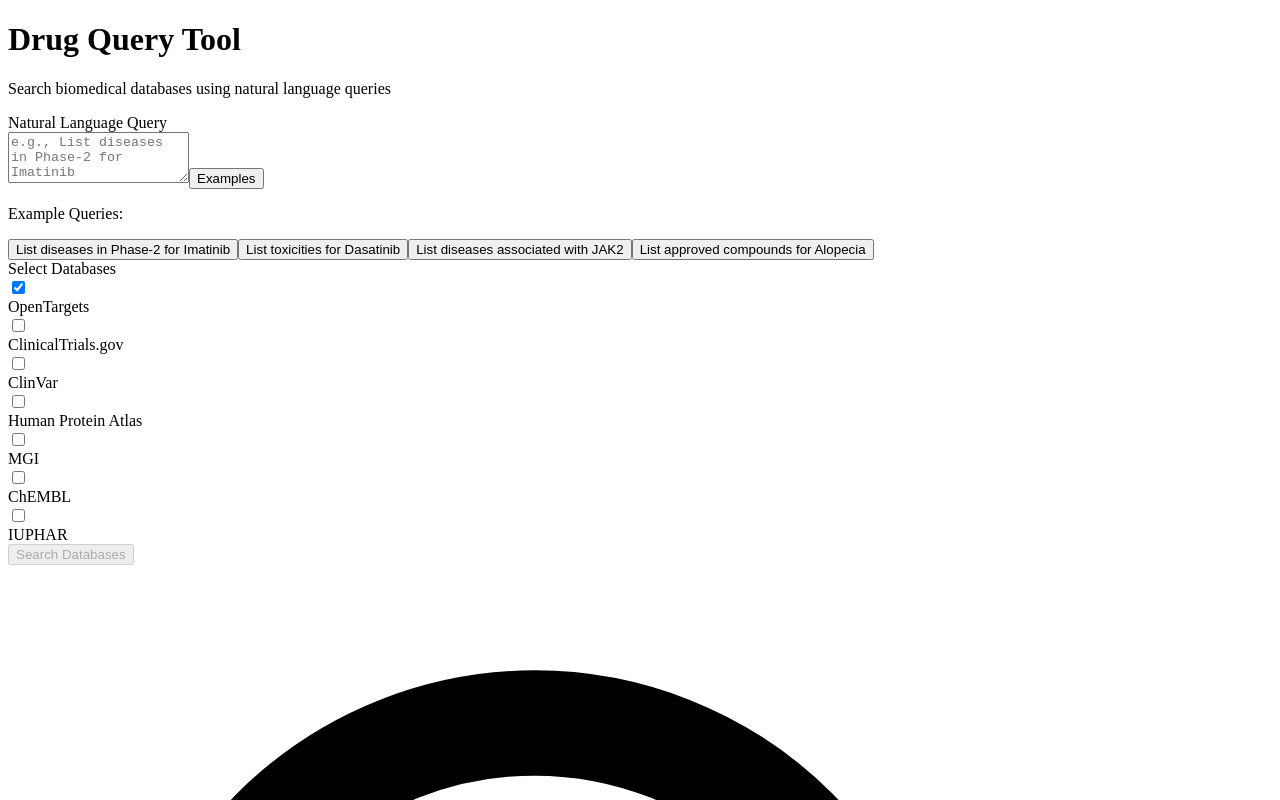
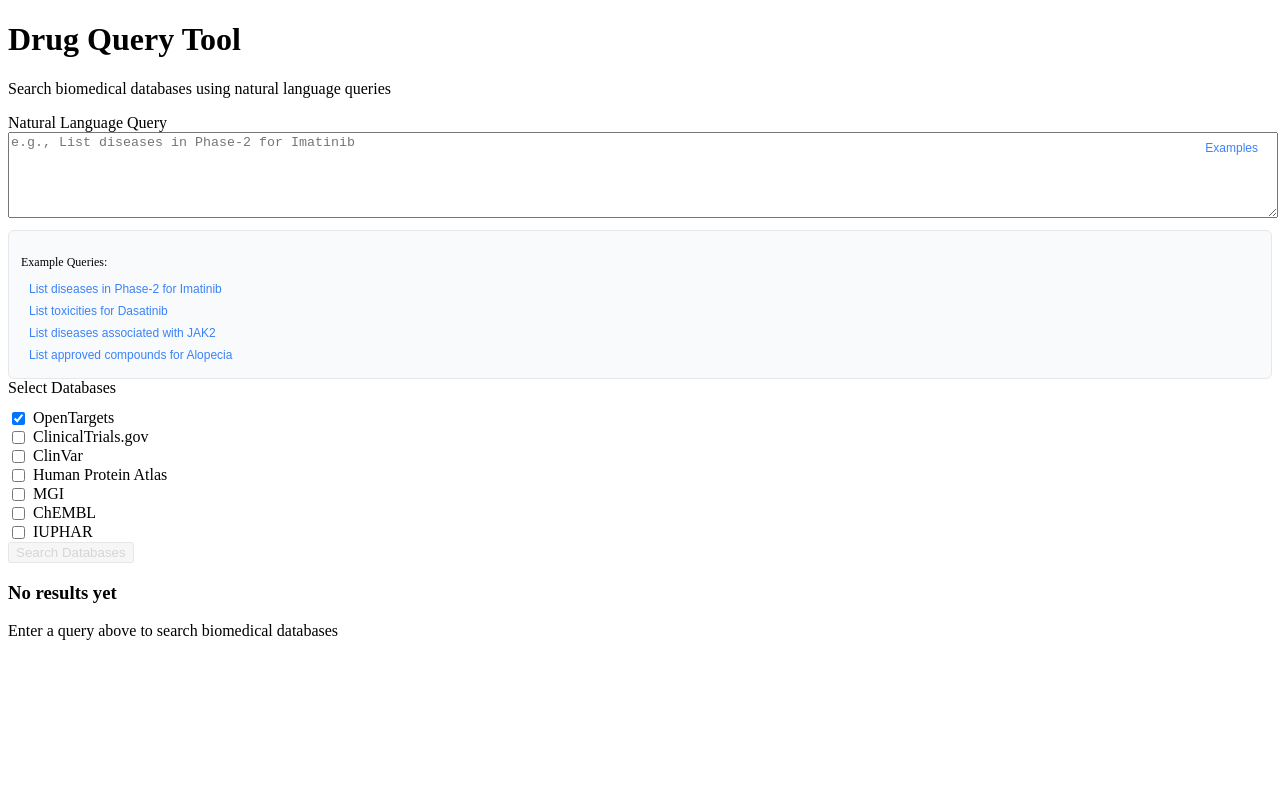
Before and after one commit to prathikkv/Agent-GRID, a Next.js app: page / in a window 1280 px wide. Both pictures are taken after a click on the button "Examples". Shown: the top 800 px of the page. Built offline with nearby package versions, Linux system fonts and the light colour scheme.

Commit message:
commit 4

```diff
--- a/components/QueryForm.js
+++ b/components/QueryForm.js
@@ -47,41 +47,72 @@
   return (
     <form onSubmit={handleSubmit} className="space-y-6">
       <div>
-        <label htmlFor="query" className="block text-sm font-medium text-gray-700 mb-2">
+        <label htmlFor="query" className="form-label">
           Natural Language Query
         </label>
 
-        <div className="relative">
+        <div style={{ position: 'relative' }}>
           <textarea
             id="query"
             rows={3}
             value={query}
             onChange={(e) => setQuery(e.target.value)}
             placeholder="e.g., List diseases in Phase-2 for Imatinib"
-            className="block w-full rounded-md border-gray-300 shadow-sm focus:border-blue-500 focus:ring-blue-500 sm:text-sm"
+            className="form-input"
             disabled={loading}
             required
+            style={{ width: '100%', minHeight: '80px' }}
           />
 
           <button
             type="button"
             onClick={() => setShowExamples(!showExamples)}
-            className="absolute top-2 right-2 text-xs text-blue-600 hover:text-blue-800 font-medium"
+            style={{
+              position: 'absolute',
+              top: '8px',
+              right: '8px',
+              fontSize: '12px',
+              color: '#3b82f6',
+              background: 'none',
+              border: 'none',
+              cursor: 'pointer'
+            }}
           >
             Examples
           </button>
         </div>
 
         {showExamples && (
-          <div className="mt-2 bg-gray-50 border border-gray-200 rounded-md p-3">
-            <p className="text-xs font-medium text-gray-700 mb-2">Example Queries:</p>
-            <div className="space-y-1">
+          <div style={{
+            marginTop: '8px',
+            backgroundColor: '#f9fafb',
+            border: '1px solid #e5e7eb',
+            borderRadius: '6px',
+            padding: '12px'
+          }}>
+            <p style={{ fontSize: '12px', fontWeight: '500', marginBottom: '8px' }}>
+              Example Queries:
+            </p>
+            <div>
               {EXAMPLE_QUERIES.map((example, index) => (
                 <button
                   key={index}
                   type="button"
                   onClick={() => useExampleQuery(example)}
-                  className="block w-full text-left text-xs text-blue-600 hover:text-blue-800 hover:bg-blue-50 px-2 py-1 rounded"
+                  style={{
+                    display: 'block',
+                    width: '100%',
+                    textAlign: 'left',
+                    fontSize: '12px',
+                    color: '#3b82f6',
+                    background: 'none',
+                    border: 'none',
+                    padding: '4px 8px',
+                    cursor: 'pointer',
+                    borderRadius: '4px'
+                  }}
+                  onMouseOver={(e) => e.target.style.backgroundColor = '#eff6ff'}
+                  onMouseOut={(e) => e.target.style.backgroundColor = 'transparent'}
                 >
                   {example}
                 </button>
@@ -92,27 +123,23 @@
       </div>
 
       <div>
-        <label className="block text-sm font-medium text-gray-700 mb-3">
+        <label className="form-label">
           Select Databases
         </label>
 
-        <div className="grid grid-cols-2 md:grid-cols-4 gap-3">
+        <div className="grid grid-2" style={{ marginTop: '12px' }}>
           {AVAILABLE_DATABASES.map((database) => (
             <label
               key={database}
-              className="relative flex items-start cursor-pointer"
+              style={{ display: 'flex', alignItems: 'center', cursor: 'pointer' }}
             >
-              <div className="flex items-center h-5">
-                <input
-                  type="checkbox"
-                  checked={selectedDatabases.includes(database)}
-                  onChange={() => handleDatabaseChange(database)}
-                  className="focus:ring-blue-500 h-4 w-4 text-blue-600 border-gray-300 rounded"
-                />
-              </div>
-              <div className="ml-3 text-sm">
-                <span className="font-medium text-gray-700">{database}</span>
-              </div>
+              <input
+                type="checkbox"
+                checked={selectedDatabases.includes(database)}
+                onChange={() => handleDatabaseChange(database)}
+                style={{ marginRight: '8px' }}
+              />
+              <span className="text-sm">{database}</span>
             </label>
           ))}
         </div>
@@ -122,11 +149,10 @@
         <button
           type="submit"
           disabled={loading || !query.trim() || selectedDatabases.length === 0}
-          className={`px-6 py-2 rounded-md font-medium text-sm transition-colors ${
-            loading || !query.trim() || selectedDatabases.length === 0
-              ? 'bg-gray-300 text-gray-500 cursor-not-allowed'
-              : 'bg-blue-600 text-white hover:bg-blue-700 focus:outline-none focus:ring-2 focus:ring-blue-500 focus:ring-offset-2'
-          }`}
+          className="btn"
+          style={{
+            opacity: (loading || !query.trim() || selectedDatabases.length === 0) ? 0.5 : 1
+          }}
         >
           {loading ? 'Searching...' : 'Search Databases'}
         </button>
--- a/package.json
+++ b/package.json
@@ -11,10 +11,7 @@
   "dependencies": {
     "next": "^14.2.5",
     "react": "^18.2.0",
-    "react-dom": "^18.2.0",
-    "tailwindcss": "^3.4.4",
-    "autoprefixer": "^10.4.19",
-    "postcss": "^8.4.38"
+    "react-dom": "^18.2.0"
   },
   "devDependencies": {
     "eslint": "^8.57.0",
--- a/pages/index.js
+++ b/pages/index.js
@@ -1,34 +1,20 @@
-/**
- * Main page component for the Drug Query Tool
- * This is the entry point that users see when they visit the application
- */
-
 import { useState } from 'react'
 import Head from 'next/head'
 import QueryForm from '../components/QueryForm'
 import ResultsTable from '../components/ResultsTable'
-import Visualizations from '../components/visualizations'
-import SynonymPrompt from '../components/SynonymPrompt'
+import Visualizations from '../components/Visualizations'
 
 export default function Home() {
-  // State management for the application
   const [results, setResults] = useState([])
   const [loading, setLoading] = useState(false)
   const [error, setError] = useState(null)
   const [queryInfo, setQueryInfo] = useState(null)
-  const [showSynonymPrompt, setShowSynonymPrompt] = useState(false)
-  const [synonymOptions, setSynonymOptions] = useState([])
 
-  /**
-   * Handle query submission from the form
-   * This function is called when users submit their natural language query
-   */
   const handleQuery = async (query, databases) => {
     setLoading(true)
     setError(null)
 
     try {
-      // Call our backend API
       const response = await fetch('/api/query', {
         method: 'POST',
         headers: {
@@ -45,22 +31,8 @@
       }
 
       const data = await response.json()
-
-      // Update state with results
       setResults(data.data || [])
       setQueryInfo(data.query_info)
-
-      // Handle potential synonym ambiguity
-      if (data.data.length === 0 && data.query_info?.resolved_entities) {
-        // Check if we need to prompt for synonym clarification
-        const ambiguousEntities = Object.values(data.query_info.resolved_entities)
-          .filter(entity => entity.confidence < 0.8)
-
-        if (ambiguousEntities.length > 0) {
-          setSynonymOptions(ambiguousEntities)
-          setShowSynonymPrompt(true)
-        }
-      }
 
     } catch (err) {
       console.error('Query error:', err)
@@ -68,15 +40,6 @@
     } finally {
       setLoading(false)
     }
-  }
-
-  /**
-   * Handle synonym selection from the disambiguation modal
-   */
-  const handleSynonymSelection = (selectedSynonym) => {
-    setShowSynonymPrompt(false)
-    // Re-run query with selected synonym
-    // This would involve modifying the original query
   }
 
   return (
@@ -87,9 +50,9 @@
         <link rel="icon" href="/favicon.ico" />
       </Head>
 
-      {/* Header */}
-      <header className="bg-white shadow-sm border-b">
-        <div className="max-w-7xl mx-auto px-4 sm:px-6 lg:px-8 py-4">
+      <header className="bg-white shadow border-b">
+        <div className="container">
+          <div className="p-6">
             <h1 className="text-3xl font-bold text-gray-900">
               Drug Query Tool
             </h1>
@@ -97,45 +60,31 @@
               Search biomedical databases using natural language queries
             </p>
           </div>
+        </div>
       </header>
 
-      {/* Main Content */}
-      <main className="max-w-7xl mx-auto px-4 sm:px-6 lg:px-8 py-8">
+      <main className="container">
+        <div className="p-6">
 
-        {/* Query Form */}
-        <div className="bg-white rounded-lg shadow p-6 mb-8">
+          <div className="bg-white rounded shadow p-6 mb-8">
             <QueryForm onSubmit={handleQuery} loading={loading} />
           </div>
 
-        {/* Error Display */}
           {error && (
-          <div className="bg-red-50 border border-red-200 rounded-lg p-4 mb-8">
-            <div className="flex">
-              <div className="flex-shrink-0">
-                <svg className="h-5 w-5 text-red-400" viewBox="0 0 20 20" fill="currentColor">
-                  <path fillRule="evenodd" d="M10 18a8 8 0 100-16 8 8 0 000 16zM8.707 7.293a1 1 0 00-1.414 1.414L8.586 10l-1.293 1.293a1 1 0 101.414 1.414L10 11.414l1.293 1.293a1 1 0 001.414-1.414L11.414 10l1.293-1.293a1 1 0 00-1.414-1.414L10 8.586 8.707 7.293z" clipRule="evenodd" />
-                </svg>
-              </div>
-              <div className="ml-3">
-                <h3 className="text-sm font-medium text-red-800">
-                  Query Error
-                </h3>
-                <div className="mt-2 text-sm text-red-700">
+            <div className="error mb-8">
+              <h3 className="font-medium">Query Error</h3>
+              <div className="mt-2">
                 {error}
-                </div>
-              </div>
               </div>
             </div>
           )}
 
-        {/* Results Section */}
           {results.length > 0 && (
             <>
-            {/* Query Info */}
               {queryInfo && (
-              <div className="bg-blue-50 border border-blue-200 rounded-lg p-4 mb-6">
-                <h3 className="text-sm font-medium text-blue-800 mb-2">Query Information</h3>
-                <div className="text-sm text-blue-700">
+                <div className="success mb-6">
+                  <h3 className="text-sm font-medium mb-2">Query Information</h3>
+                  <div className="text-sm">
                     <p><strong>Intent:</strong> {queryInfo.parsed_query?.intent}</p>
                     <p><strong>Databases queried:</strong> {queryInfo.databases_queried?.join(', ')}</p>
                     <p><strong>Total records:</strong> {results.length}</p>
@@ -143,17 +92,15 @@
                 </div>
               )}
 
-            {/* Results Table */}
-            <div className="bg-white rounded-lg shadow mb-8">
-              <div className="px-6 py-4 border-b border-gray-200">
+              <div className="bg-white rounded shadow mb-8">
+                <div className="p-6 border-b">
                   <h2 className="text-lg font-medium text-gray-900">Results</h2>
                 </div>
                 <ResultsTable data={results} />
               </div>
 
-            {/* Visualizations */}
-            <div className="bg-white rounded-lg shadow">
-              <div className="px-6 py-4 border-b border-gray-200">
+              <div className="bg-white rounded shadow">
+                <div className="p-6 border-b">
                   <h2 className="text-lg font-medium text-gray-900">Visualizations</h2>
                 </div>
                 <div className="p-6">
@@ -163,26 +110,14 @@
             </>
           )}
 
-        {/* Empty State */}
           {!loading && results.length === 0 && !error && (
-          <div className="text-center py-12">
-            <svg className="mx-auto h-12 w-12 text-gray-400" fill="none" viewBox="0 0 24 24" stroke="currentColor">
-              <path strokeLinecap="round" strokeLinejoin="round" strokeWidth={2} d="M21 21l-6-6m2-5a7 7 0 11-14 0 7 7 0 0114 0z" />
-            </svg>
+            <div className="text-center p-12">
               <h3 className="mt-2 text-sm font-medium text-gray-900">No results yet</h3>
               <p className="mt-1 text-sm text-gray-500">Enter a query above to search biomedical databases</p>
             </div>
           )}
+        </div>
       </main>
-
-      {/* Synonym Prompt Modal */}
-      {showSynonymPrompt && (
-        <SynonymPrompt
-          options={synonymOptions}
-          onSelect={handleSynonymSelection}
-          onClose={() => setShowSynonymPrompt(false)}
-        />
-      )}
     </div>
   )
 }
--- a/styles/globals.css
+++ b/styles/globals.css
@@ -1,9 +1,3 @@
-@tailwind base;
-@tailwind components;
-@tailwind utilities;
-
-/* Custom styles for the Drug Query Tool */
-
 html,
 body {
   padding: 0;
@@ -21,137 +15,240 @@
   box-sizing: border-box;
 }
 
-/* Loading spinner animation */
-@keyframes spin {
-  0% { transform: rotate(0deg); }
-  100% { transform: rotate(360deg); }
+/* Basic utility classes */
+.container {
+  max-width: 1200px;
+  margin: 0 auto;
+  padding: 0 1rem;
 }
 
-.animate-spin {
-  animation: spin 1s linear infinite;
+.btn {
+  display: inline-block;
+  padding: 0.5rem 1rem;
+  background-color: #3b82f6;
+  color: white;
+  border: none;
+  border-radius: 0.375rem;
+  cursor: pointer;
+  font-size: 0.875rem;
+  font-weight: 500;
 }
 
-/* Table hover effects */
-.table-row:hover {
-  background-color: #f8fafc;
+.btn:hover {
+  background-color: #2563eb;
 }
 
-/* Custom scrollbar for better UX */
-::-webkit-scrollbar {
-  width: 8px;
-  height: 8px;
+.btn:disabled {
+  background-color: #9ca3af;
+  cursor: not-allowed;
 }
 
-::-webkit-scrollbar-track {
-  background: #f1f1f1;
-  border-radius: 4px;
+.form-input {
+  display: block;
+  width: 100%;
+  padding: 0.5rem 0.75rem;
+  border: 1px solid #d1d5db;
+  border-radius: 0.375rem;
+  font-size: 0.875rem;
 }
 
-::-webkit-scrollbar-thumb {
-  background: #c1c1c1;
-  border-radius: 4px;
+.form-input:focus {
+  outline: none;
+  border-color: #3b82f6;
+  box-shadow: 0 0 0 3px rgba(59, 130, 246, 0.1);
 }
 
-::-webkit-scrollbar-thumb:hover {
-  background: #a1a1a1;
+.table {
+  width: 100%;
+  border-collapse: collapse;
+  margin: 1rem 0;
 }
 
-/* Tooltip styles */
-.tooltip {
-  position: relative;
-  display: inline-block;
+.table th,
+.table td {
+  padding: 0.75rem;
+  text-align: left;
+  border-bottom: 1px solid #e5e7eb;
 }
 
-.tooltip .tooltiptext {
-  visibility: hidden;
-  width: 200px;
-  background-color: #333;
-  color: #fff;
-  text-align: center;
-  border-radius: 6px;
-  padding: 8px;
-  position: absolute;
-  z-index: 1;
-  bottom: 125%;
-  left: 50%;
-  margin-left: -100px;
-  opacity: 0;
-  transition: opacity 0.3s;
-  font-size: 12px;
+.table th {
+  background-color: #f9fafb;
+  font-weight: 600;
 }
 
-.tooltip:hover .tooltiptext {
-  visibility: visible;
-  opacity: 1;
+.loading {
+  text-align: center;
+  padding: 2rem;
+  color: #6b7280;
 }
 
-/* Phase badge styles */
-.phase-approved {
-  @apply bg-green-100 text-green-800;
+.error {
+  background-color: #fef2f2;
+  border: 1px solid #fecaca;
+  color: #dc2626;
+  padding: 1rem;
+  border-radius: 0.375rem;
+  margin: 1rem 0;
 }
 
-.phase-3 {
-  @apply bg-blue-100 text-blue-800;
+.success {
+  background-color: #f0fdf4;
+  border: 1px solid #bbf7d0;
+  color: #16a34a;
+  padding: 1rem;
+  border-radius: 0.375rem;
+  margin: 1rem 0;
 }
 
-.phase-2 {
-  @apply bg-yellow-100 text-yellow-800;
+.grid {
+  display: grid;
+  gap: 1rem;
 }
 
-.phase-1 {
-  @apply bg-orange-100 text-orange-800;
+.grid-2 {
+  grid-template-columns: repeat(2, 1fr);
 }
 
-.phase-preclinical {
-  @apply bg-gray-100 text-gray-800;
+.grid-3 {
+  grid-template-columns: repeat(3, 1fr);
 }
 
-/* Score color coding */
-.score-high {
-  @apply text-green-600 font-semibold;
+.space-y-4 > * + * {
+  margin-top: 1rem;
 }
 
-.score-medium {
-  @apply text-yellow-600 font-semibold;
+.space-y-6 > * + * {
+  margin-top: 1.5rem;
 }
 
-.score-low {
-  @apply text-red-600 font-semibold;
+.text-center {
+  text-align: center;
 }
 
-/* Loading states */
-.loading-skeleton {
-  background: linear-gradient(90deg, #f0f0f0 25%, #e0e0e0 50%, #f0f0f0 75%);
-  background-size: 200% 100%;
-  animation: loading 1.5s infinite;
+.text-sm {
+  font-size: 0.875rem;
 }
 
-@keyframes loading {
-  0% {
-    background-position: 200% 0;
-  }
-  100% {
-    background-position: -200% 0;
-  }
+.text-lg {
+  font-size: 1.125rem;
 }
 
-/* Form focus styles */
-.form-input:focus {
-  outline: none;
-  ring: 2px;
-  ring-color: #3b82f6;
-  border-color: #3b82f6;
+.text-xl {
+  font-size: 1.25rem;
 }
 
-/* Custom button styles */
-.btn-primary {
-  @apply bg-blue-600 hover:bg-blue-700 text-white font-medium py-2 px-4 rounded-md transition-colors focus:outline-none focus:ring-2 focus:ring-blue-500 focus:ring-offset-2;
+.text-2xl {
+  font-size: 1.5rem;
 }
 
-.btn-secondary {
-  @apply bg-gray-200 hover:bg-gray-300 text-gray-800 font-medium py-2 px-4 rounded-md transition-colors focus:outline-none focus:ring-2 focus:ring-gray-500 focus:ring-offset-2;
+.text-3xl {
+  font-size: 1.875rem;
 }
 
-.btn-danger {
-  @apply bg-red-600 hover:bg-red-700 text-white font-medium py-2 px-4 rounded-md transition-colors focus:outline-none focus:ring-2 focus:ring-red-500 focus:ring-offset-2;
+.font-medium {
+  font-weight: 500;
 }
+
+.font-bold {
+  font-weight: 700;
+}
+
+.text-gray-500 {
+  color: #6b7280;
+}
+
+.text-gray-600 {
+  color: #4b5563;
+}
+
+.text-gray-700 {
+  color: #374151;
+}
+
+.text-gray-900 {
+  color: #111827;
+}
+
+.bg-white {
+  background-color: white;
+}
+
+.bg-gray-50 {
+  background-color: #f9fafb;
+}
+
+.shadow {
+  box-shadow: 0 1px 3px 0 rgba(0, 0, 0, 0.1), 0 1px 2px 0 rgba(0, 0, 0, 0.06);
+}
+
+.rounded {
+  border-radius: 0.375rem;
+}
+
+.p-4 {
+  padding: 1rem;
+}
+
+.p-6 {
+  padding: 1.5rem;
+}
+
+.mb-4 {
+  margin-bottom: 1rem;
+}
+
+.mb-6 {
+  margin-bottom: 1.5rem;
+}
+
+.mb-8 {
+  margin-bottom: 2rem;
+}
+
+.mt-2 {
+  margin-top: 0.5rem;
+}
+
+.mt-4 {
+  margin-top: 1rem;
+}
+
+.ml-2 {
+  margin-left: 0.5rem;
+}
+
+.mr-2 {
+  margin-right: 0.5rem;
+}
+
+.flex {
+  display: flex;
+}
+
+.items-center {
+  align-items: center;
+}
+
+.justify-between {
+  justify-content: space-between;
+}
+
+.justify-end {
+  justify-content: flex-end;
+}
+
+.border {
+  border: 1px solid #e5e7eb;
+}
+
+.border-b {
+  border-bottom: 1px solid #e5e7eb;
+}
+
+.w-full {
+  width: 100%;
+}
+
+.min-h-screen {
+  min-height: 100vh;
+}
```
Also changed, not shown: next.config.js (+14 -19 lines), vercel.json. Lines whose indentation alone changed are shown as unchanged.
